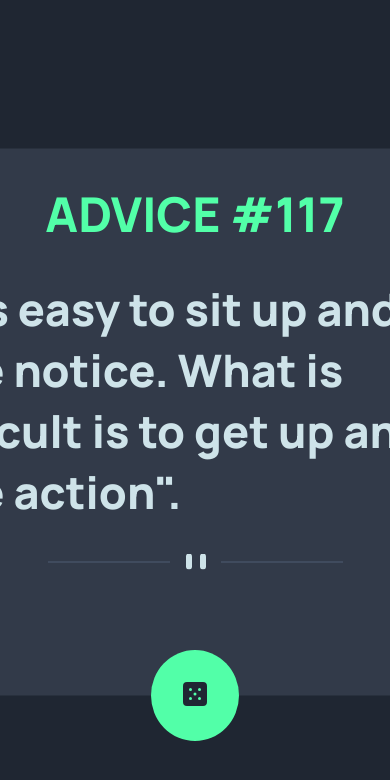
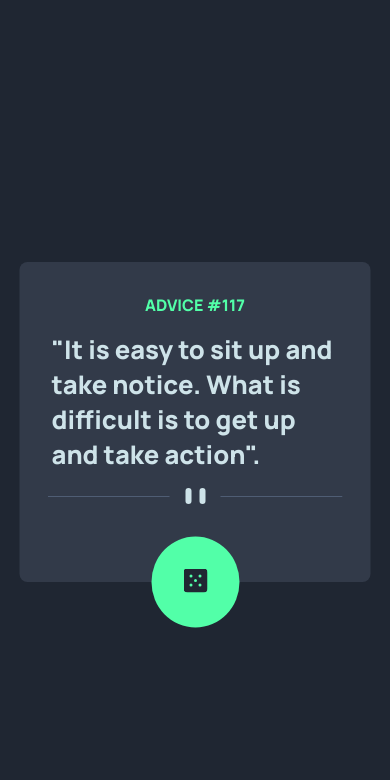
Before and after one commit to riwepo/fem-advice-generator-app, a React (Create React App) app: page / in a window 390 px wide. Shown: the top 780 px of the page. Built offline with nearby package versions, Linux system fonts and the light colour scheme.

Commit message:
added media query to shrink a bit for mobile

```diff
--- a/src/Components/Advice.module.css
+++ b/src/Components/Advice.module.css
@@ -1,5 +1,4 @@
 .main {
-  width: 40rem;
   position: fixed;
   top: 50%;
   left: 50%;
@@ -12,19 +11,27 @@
 
   display: flex;
   flex-direction: column;
-  justify-content: space-evenly;
+  justify-content: space-between;
   align-items: center;
-  gap: 2rem;
+
+  /* mobile */
+  width: 90vw;
 }
 
 .header {
-  font-size: 3rem;
+  font-size: 1rem;
   color: var(--neon-green-color);
+  margin-bottom: 1rem;
 }
 
 .advice {
   color: var(--light-cyan-color);
-  font-size: 2.8rem;
+  font-size: 1.6rem;
+  margin-bottom: 1rem;
+}
+
+.pictureDivider {
+  margin-bottom: -1rem;
 }
 
 .button {
@@ -35,3 +42,14 @@
   border: none;
   transform: translate(0, +50%);
 }
+
+@media (min-width: 768px) {
+  /* desktop */
+  .main {
+    width: 40rem;
+  }
+
+  .advice {
+    font-size: 2.8rem;
+  }
+}
```
